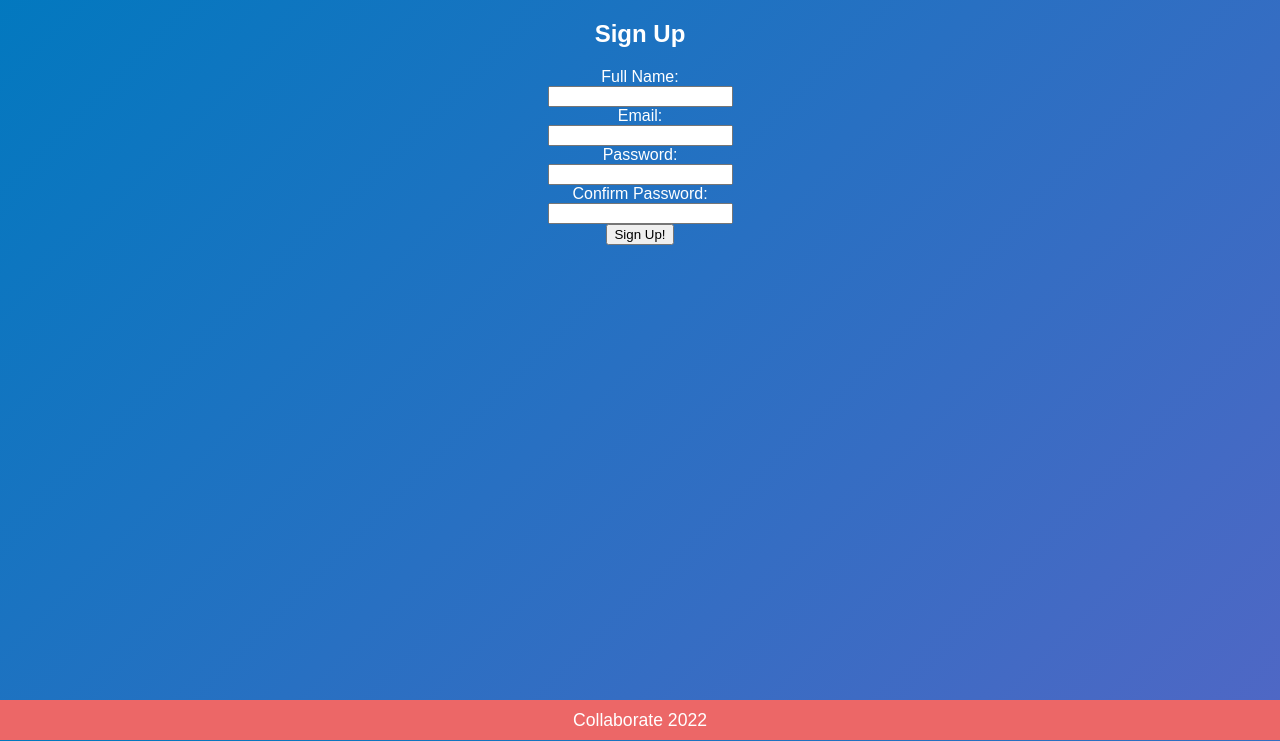
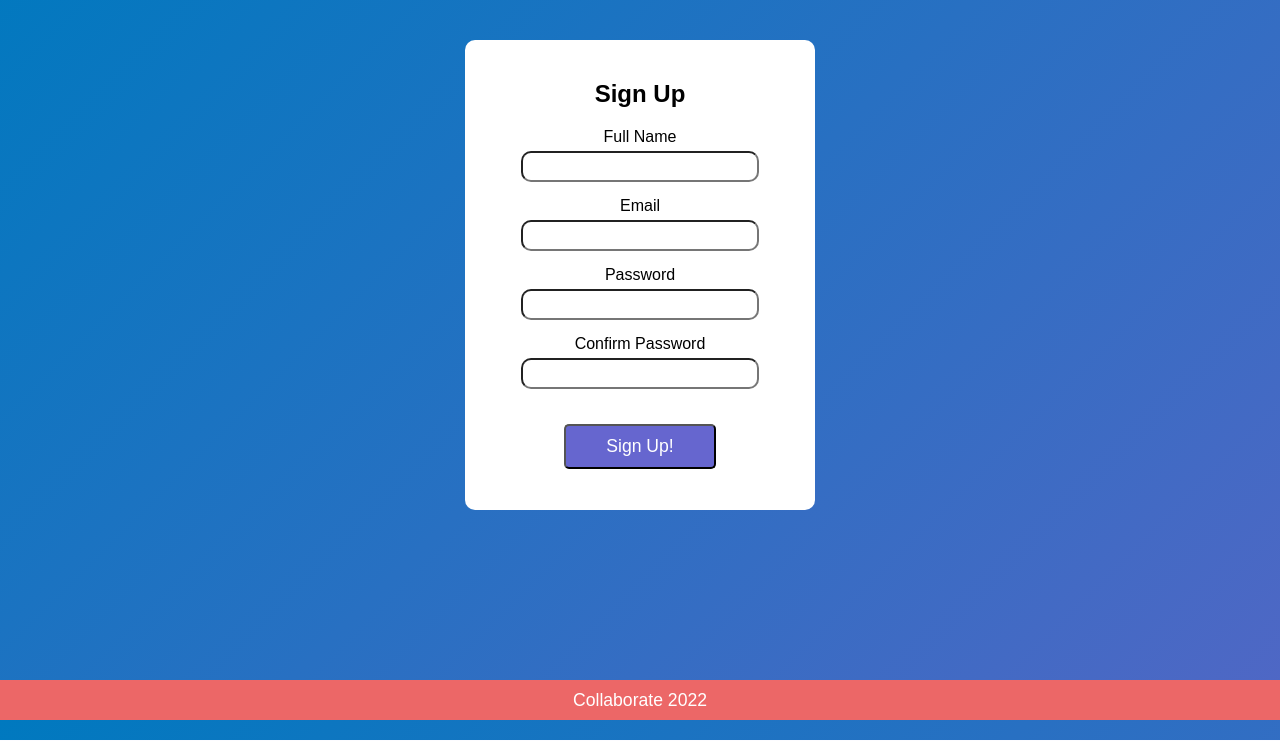
Before and after one commit to deepw911/SE-Group12, a Node server app: page /users/signup in a window 1280 px wide. Shown: the part 60-801 px from the top of the page. Run offline with Node 20, Linux system fonts and the light colour scheme; some libraries are stand-ins or nearby versions.

Commit message:
add styles to sign up page

```diff
--- a/assets/css/signup.css
+++ b/assets/css/signup.css
@@ -0,0 +1,36 @@
+#main{
+    background-color: white;
+    border-radius: 10px;
+    height: 450px;
+    width: 350px;
+    padding-top: 20px;
+    margin: auto;
+    color: black;
+    position: relative;
+    top: 40px;
+}
+#main label{
+    text-align: left;
+}
+
+#main input{
+    width: 230px;
+    height: 25px;
+    border-radius: 10px;
+    margin-top: 5px;
+    margin-bottom: 15px;
+}
+
+#main button{
+    padding: 10px 40px;
+    background-color: rgb(102, 102, 207);
+    color: white;
+    font-size: 1.1rem;
+    border-radius: 5px;
+    margin-top: 20px;
+}
+
+#main button:hover{
+    cursor: pointer;
+    box-shadow: 0px 0px 4px 0.7px grey;
+}
--- a/views/user_signup.ejs
+++ b/views/user_signup.ejs
@@ -2,20 +2,23 @@
 <html>
     <head>
         <title>Collaborate: Sign Up</title>
+        <link rel="stylesheet" href="/css/signup.css">
     </head>
     <body>
+        <div id="main">
             <h2>Sign Up</h2>
             <form action="/users/create-user" method="POST">
-            <label for="name" >Full Name:</label><br>
+                <label for="name" >Full Name</label><br>
                 <input type="text" name="name" required><br>
-            <label for="email">Email:</label><br>
+                <label for="email">Email</label><br>
                 <input type="text" name="email" required><br>
-            <label for="password">Password:</label><br>
+                <label for="password">Password</label><br>
                 <input type="password" name="password" required><br>
-            <label for="confirmPassword">Confirm Password:</label><br>
+                <label for="confirmPassword">Confirm Password</label><br>
                 <input type="password" name="confirmPassword" required><br>
                 <button type="submit">Sign Up!</button>
             </form>
+        </div>
 
     </body>
 </html>
```
Lines whose indentation alone changed are shown as unchanged.
